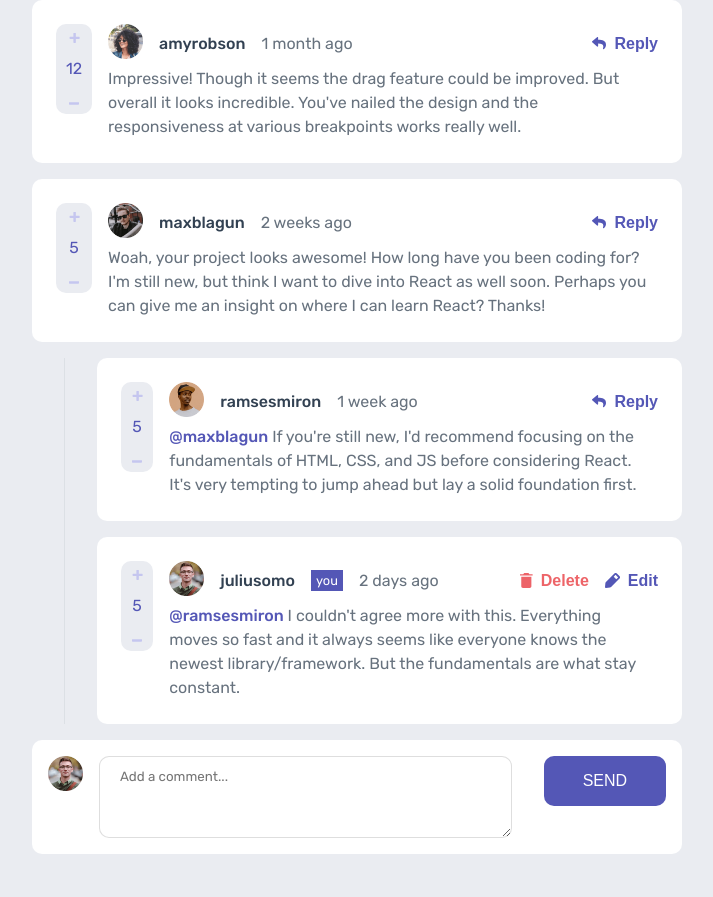
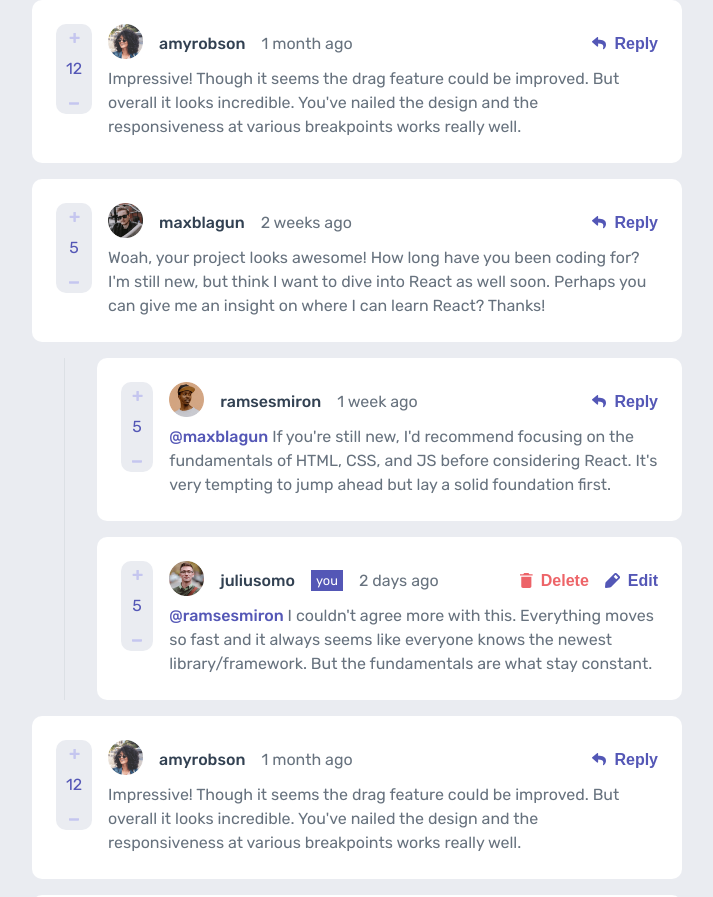
Before and after one commit to bmhuyquoc104/interactive-comments, a React (Create React App) app: page / in a window 1280 px wide. Shown: the top 897 px of the page, without its empty margins (283-996 px from the left). Before the commit the page ends 854 px from the top, so only its background shows below. Built offline with nearby package versions, Linux system fonts and the light colour scheme.

Commit message:
24. Finish add new comment function

```diff
--- a/package.json
+++ b/package.json
@@ -7,10 +7,12 @@
     "@testing-library/jest-dom": "^5.16.2",
     "@testing-library/react": "^12.1.4",
     "@testing-library/user-event": "^13.5.0",
+    "date-fns": "^2.28.0",
     "framer-motion": "^6.2.8",
     "react": "^17.0.2",
     "react-dom": "^17.0.2",
     "react-hook-form": "^7.28.1",
+    "react-id-generator": "^3.0.2",
     "react-scripts": "5.0.0",
     "styled-components": "^5.3.3",
     "web-vitals": "^2.1.4",
--- a/src/App.js
+++ b/src/App.js
@@ -5,7 +5,8 @@ import { content } from "./assets/content";
 import Modal  from "./components/Comment/Modal/Modal.jsx";
 import {useState} from 'react'
 import {CommentContext} from './hooks/useContext'
-
+import CurrentUserComment from "./components/Comment/CurrentUserComment/CurrentUserComment";
+import imagesResource from './assets/images'
 function App() {
 
   const [comments,setComments] = useState(content.comments);
@@ -16,8 +17,20 @@ function App() {
 
   })
   const [reply,setReply] = useState(replyComment[1]);
-  console.log(reply);
-
+  console.log(comments);
+  const newComment = {
+    id: 1,
+    content: "Impressive! Though it seems the drag feature could be improved. But overall it looks incredible. You've nailed the design and the responsiveness at various breakpoints works really well.",
+    createdAt: "1 month ago",
+    score: 12,
+    user: {
+      image: {
+        png: `${imagesResource.imageAmy}`,
+      },
+      username: "amyrobson"
+    },
+    replies: []
+  }
 
 
   const [isToggle, setToggle] = useState(false);
@@ -29,9 +42,14 @@ function App() {
       <StyledGlobal />
       <CommentContext.Provider value = {{comments,setComments}}>
       <StyledFlexContainer>
-            {content.comments.map((comment) => (
+            {comments.map((comment) => (
               <Comment toggleModal = {setToggle}  content = {comment.content} score = {comment.score} createdAt = {comment.createdAt} username = {comment.user.username} png = {comment.user.image.png} replies ={comment.replies} currentUser = {content.currentUser} />
             ))}
+            <CurrentUserComment
+        currentUser={content.currentUser}
+        png={content.currentUser.image.png}
+        buttonRole="send"
+      />
       </StyledFlexContainer>
       {isToggle && <Modal toggleModal = {setToggle}/>}
       </CommentContext.Provider>
--- a/src/assets/content.js
+++ b/src/assets/content.js
@@ -60,6 +60,19 @@ export const content ={
             }
           }
         ]
-      }
+      },
+      {
+        id: 3,
+        content: "Impressive! Though it seems the drag feature could be improved. But overall it looks incredible. You've nailed the design and the responsiveness at various breakpoints works really well.",
+        createdAt: "1 month ago",
+        score: 12,
+        user: {
+          image: {
+            png: `${imagesResource.imageAmy}`,
+          },
+          username: "amyrobson"
+        },
+        replies: []
+      },
     ]
   }
--- a/src/components/Comment/Comment.jsx
+++ b/src/components/Comment/Comment.jsx
@@ -3,11 +3,11 @@ import { StyledComment, StyledReply } from "./Comment.styled";
 import CurrentUserComment from "./CurrentUserComment/CurrentUserComment";
 import imagesResource from "../../assets/images";
 import { StyledFlexContainer } from "../Flex/Flex.styled";
-
+import nextId from "react-id-generator";
 
 // Function to render a button and do a upvote and downvote function for that button
 // Using the current score as the props from Comment component
-const RenderButton = ({score}) => {
+const RenderButton = ({ score }) => {
   // Initiallize the state for the button
   const initialState = {
     currentVote: score,
@@ -50,9 +50,8 @@ const RenderButton = ({score}) => {
   // Use the useReducer hook to render the button and do the upvote and downvote function base on the current state
   const [voteState, dispatch] = useReducer(voteReducer, initialState);
 
-
   // Render the button base on the current state
-  return(
+  return (
     <div className="comment-button">
       {!voteState.isPlusActive ? (
         //  If the button is not active, render the plus button with the upvote function
@@ -112,9 +111,8 @@ const RenderButton = ({score}) => {
         </button>
       )}
     </div>
-  )
+  );
 };
-
 
 const Comment = ({
   score,
@@ -130,17 +128,14 @@ const Comment = ({
   const [isUpdating, setUpdating] = useState(false);
   const [isReplyingAReply, setReplyingAReply] = useState(false);
 
-
-
-
   return (
     <>
       {/* render only a comment without any replies */}
       {replies.length <= 0 ? (
-        <StyledFlexContainer>
+        <>
           {/* render all the comments */}
           <StyledComment>
-          <RenderButton score = {score}/>
+            <RenderButton score={score} />
             <div className="comment-body">
               <div className="comment-user">
                 <div className="left-side">
@@ -172,13 +167,13 @@ const Comment = ({
               buttonRole="reply"
             />
           )}
-        </StyledFlexContainer>
+        </>
       ) : (
         // render all the comments with the replies
-        <StyledFlexContainer>
+        <>
           <StyledComment>
             {/* comment button */}
-            <RenderButton score = {score}/>
+            <RenderButton score={score} />
 
             {/* comment body */}
             <div className="comment-body">
@@ -214,9 +209,9 @@ const Comment = ({
             <div className="replies">
               {replies.map((reply) =>
                 currentUser.username !== reply.user.username ? (
-                  <StyledFlexContainer key={reply.id}>
-                    <StyledComment>
-                    <RenderButton score = {score}/>
+                  < >
+                    <StyledComment key={reply.id}>
+                      <RenderButton score={score} />
 
                       <div className="comment-body">
                         <div className="comment-user">
@@ -259,13 +254,12 @@ const Comment = ({
                         buttonRole="reply"
                       />
                     )}
-                  </StyledFlexContainer>
+                  </>
                 ) : (
                   // render a reply from current user -> change the layout
-                  <StyledFlexContainer key={reply.id}>
-                    <StyledComment>
-                    <RenderButton score = {score}/>
-
+                  < >
+                    <StyledComment key={reply.id}>
+                      <RenderButton score={score} />
 
                       <div className="comment-body">
                         <div className="comment-user">
@@ -317,7 +311,7 @@ const Comment = ({
                         buttonRole="update"
                       />
                     )}
-                  </StyledFlexContainer>
+                  </>
                 )
               )}
             </div>
@@ -330,9 +324,9 @@ const Comment = ({
             />
           )}
           {/* the box for current user to add new comment */}
-          <CurrentUserComment currentUser = {currentUser} png={currentUser.image.png} buttonRole="send" />
-        </StyledFlexContainer>
+        </>
       )}
+
     </>
   );
 };
--- a/src/components/Comment/Comment.styled.js
+++ b/src/components/Comment/Comment.styled.js
@@ -6,7 +6,7 @@ background-color:white;
 padding:1.5em;
 gap:1em;
 border-radius:10px;
-
+width:100%;
 &>:first-child{
     width:6%;
     background-color:var(--clr_lr);
@@ -26,7 +26,6 @@ border-radius:10px;
     flex-direction:column;
     justify-content:space-between;
     gap:0.25em;
-
 }
 
 
@@ -91,7 +90,6 @@ p{
     color:var(--clr_lb);
     font-size:clamp(0.7rem,2vw,1rem);
     line-height:1.5;
-    width:98%;
 }
 
 
--- a/src/components/Comment/CurrentUserComment/CurrentUserComment.jsx
+++ b/src/components/Comment/CurrentUserComment/CurrentUserComment.jsx
@@ -4,13 +4,16 @@ import { CommentContext } from "../../../hooks/useContext";
 import * as yup from "yup";
 import { yupResolver } from "@hookform/resolvers/yup";
 import { useForm } from "react-hook-form";
+import nextId from "react-id-generator";
+import imagesResource from "../../../assets/images";
+import { formatDistanceToNow, parseISO,format,getSeconds } from 'date-fns'
 
 const CurrentUserComment = ({ png, buttonRole, currentUser }) => {
   const { comments, setComments } = useContext(CommentContext);
-  console.log(currentUser);
   const schema = yup.object().shape({
     content: yup.string().required("Please enter your comment"),
   });
+  console.log(comments);
 
   const {
     register,
@@ -27,9 +30,15 @@ const CurrentUserComment = ({ png, buttonRole, currentUser }) => {
 
   const onSubmit = (data) => {
     console.log(data);
-    const newComment = {...currentUser,...data};
-    console.log(newComment);
+    let id = nextId("comment-");
+    let score = 0;
+    let replies = [];
+    const today = format(new Date(), "MM-dd-yyyy");
+    let createdAt = today;
+    const newComment = {id,...data,createdAt,score,user:currentUser,replies};
 
+
+    setComments([...comments, newComment]);
     reset();
   };
   return (
```
Also changed, not shown: 1 other file (tests, documents, lock files or other folders). Lines whose indentation alone changed are shown as unchanged.
